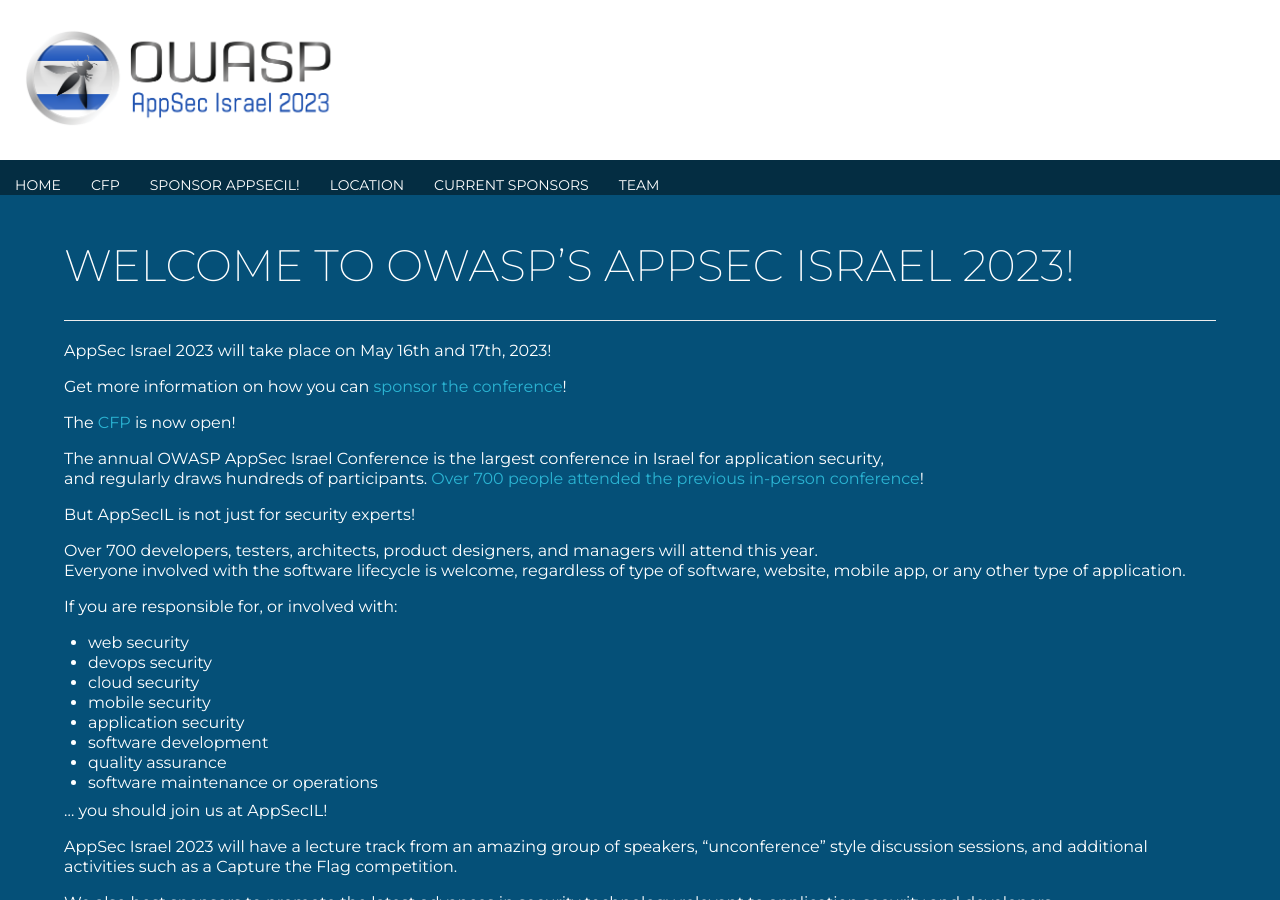
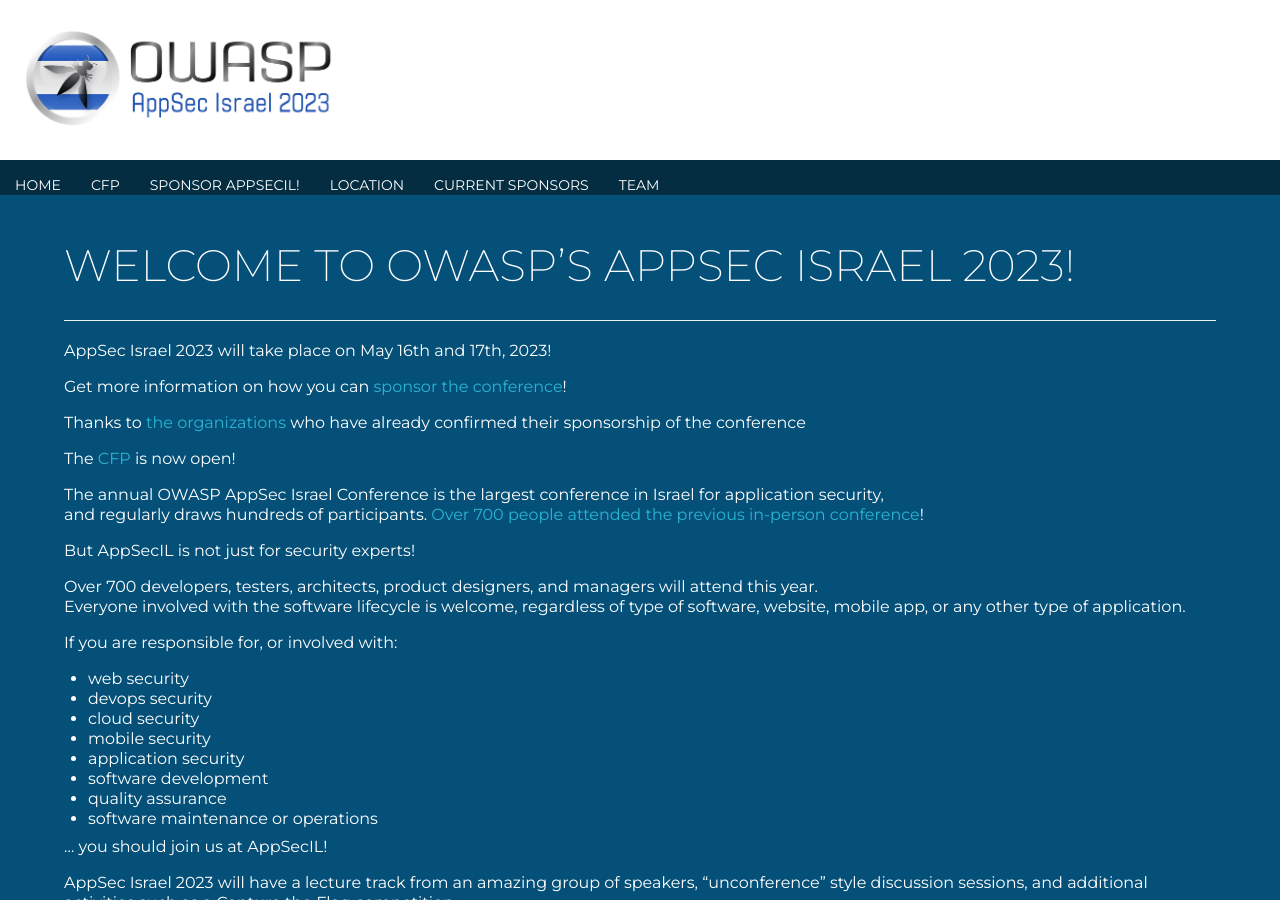
Before and after one commit to OWASP/www-event-appsecil-2023, a Jekyll site: the page built from index.md, in a window 1280 px wide and 900 px high. Built offline with Jekyll 4.4.1, drawn with Linux system fonts in a browser that asks for light colours; our own code applies the rules of GitHub Pages for plain Markdown files.

Commit message:
Link to sponsors from main page

```diff
--- a/index.md
+++ b/index.md
@@ -11,6 +11,8 @@
 **{{ site.title }} will take place on {{ site.dates }}!**
 
 Get more information on how you can [sponsor the conference](https://appsecil.org/assets/AppSecIL2023Sponsorships.pdf)!
+
+Thanks to **[the organizations](/Sponsors)** who have already confirmed their sponsorship of the conference
 
 The [**CFP**](/CFP) is now open!
 
```
